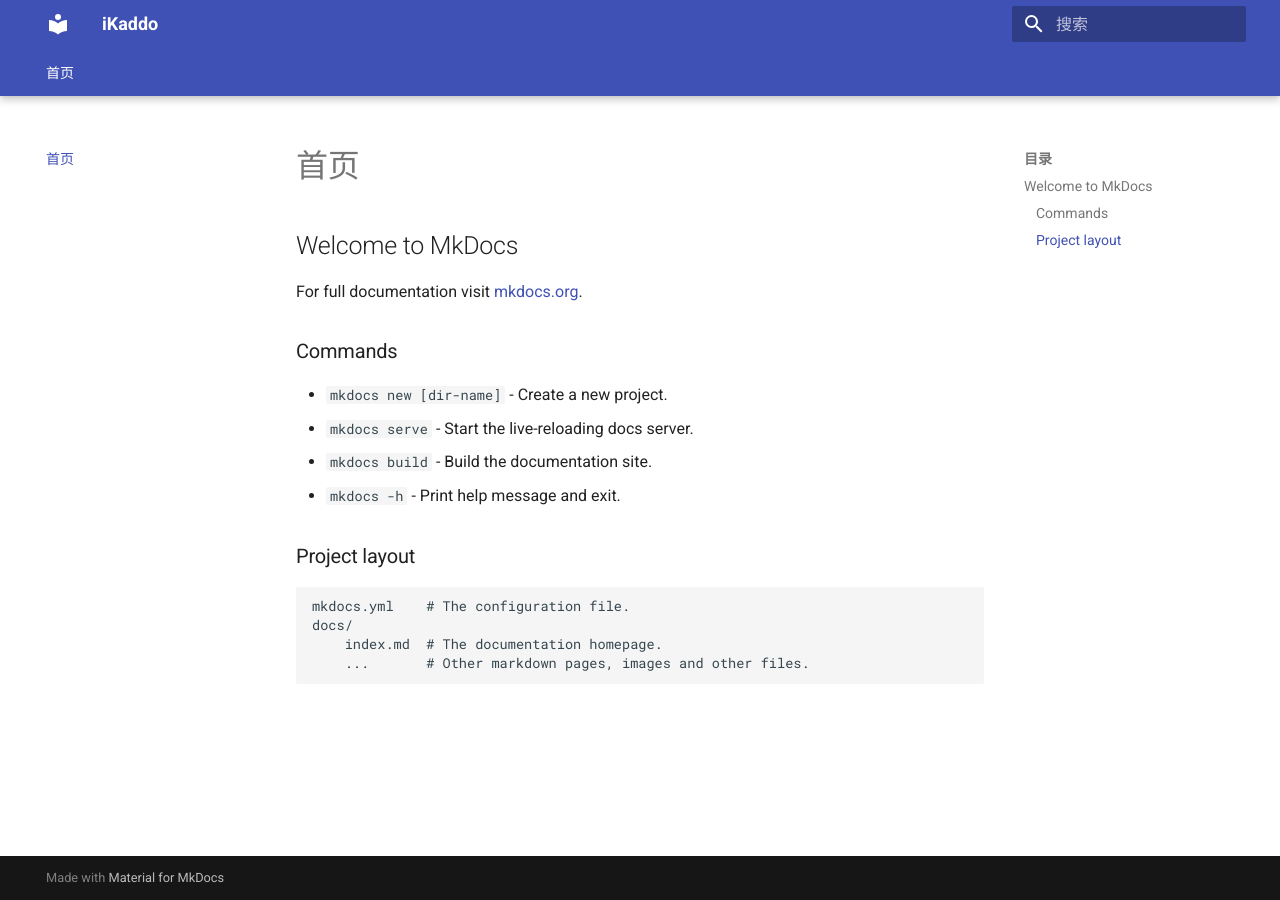
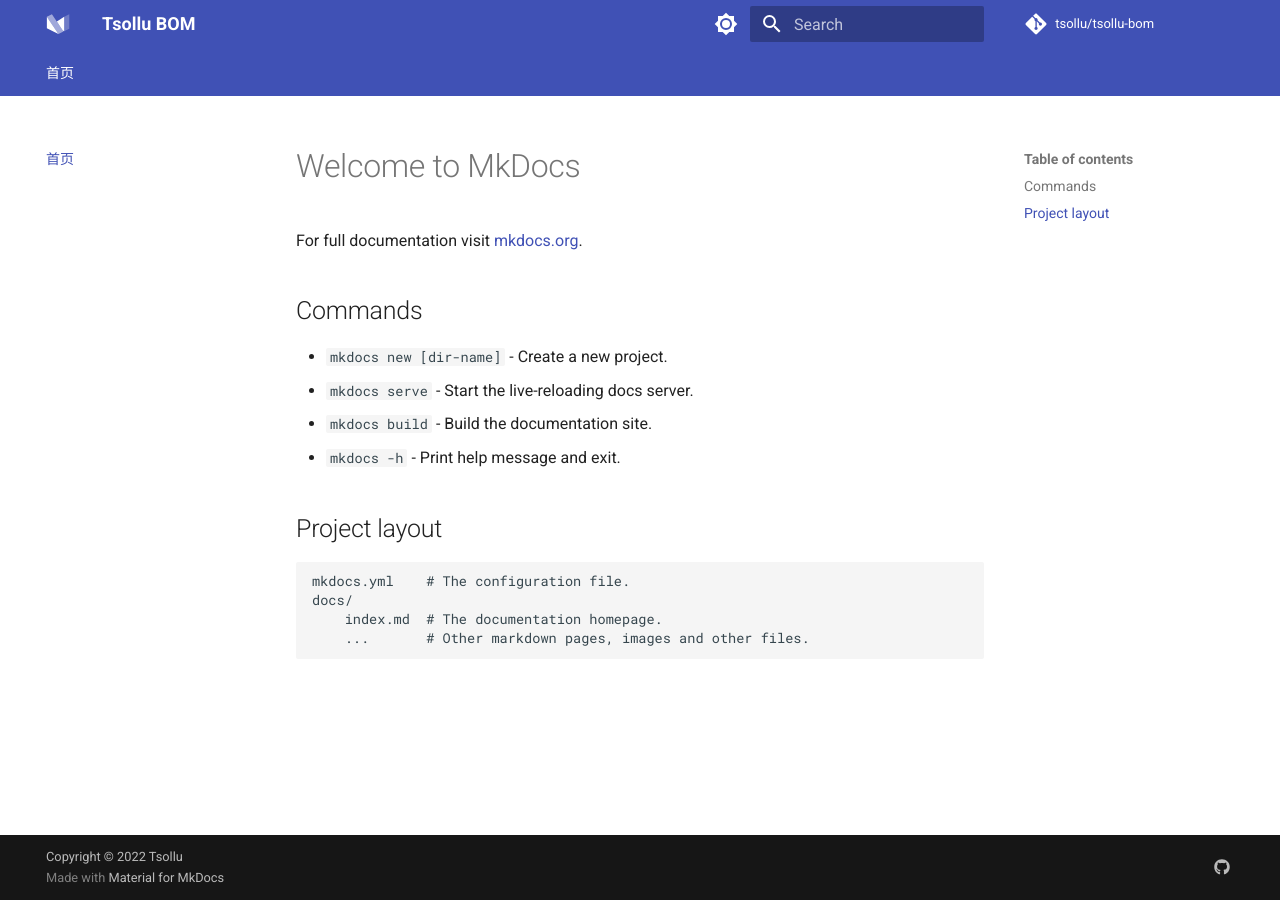
Before and after one commit to tsollu/tsollu-bom, an MkDocs documentation site: the page built from docs/index.md, in a window 1280 px wide. Built offline with MkDocs 1.6.1 and Material for MkDocs 9.7.7, drawn with Linux system fonts in a browser that asks for light colours; comment, search, counter and statistics services are not loaded.

Commit message:
Initial commit

```diff
--- a/mkdocs.yml
+++ b/mkdocs.yml
@@ -1,40 +1,132 @@
-site_name: iKaddo
+# Project information
+site_name: Tsollu BOM
+site_url: https://tsollu.github.io/tsollu-bom/
+site_author: Tsollu
+site_description: >-
+  Create a branded static site from a set of Markdown files to host the
+  documentation of your Open Source or commercial project
+# Repository
+repo_name: tsollu/tsollu-bom
+repo_url: https://github.com/tsollu/tsollu-bom
 
-# https://squidfunk.github.io/mkdocs-material
+# Copyright
+copyright: Copyright &copy; 2022 Tsollu
+
+# Configuration
 theme:
-    name: material
-    highlightjs: true
-    language: zh
-    hljs_languages:
-        - yaml
-        - rust
-    palette:
-        scheme: default
-        primary: indigo
-        accent: red
-    font:
-        text: Roboto
-        code: Roboto Mono
-    features:
-        - navigation.instant
-        - navigation.tracking
-        - navigation.tabs
-        - navigation.tabs.sticky
-        - navigation.sections
-        - navigation.expand
-        - header.autohide
+  name: material
 
+  # Static files
+  static_templates:
+    - 404.html
+
+  # Don't include MkDocs' JavaScript
+  include_search_page: false
+  search_index_only: true
+
+  # Default values, taken from mkdocs_theme.yml
+  language: en
+  features:
+    - content.code.annotate
+    # - content.tabs.link
+    - content.tooltips
+    # - header.autohide
+    # - navigation.expand
+    - navigation.indexes
+    # - navigation.instant
+    # - navigation.prune
+    - navigation.sections
+    - navigation.tabs
+    # - navigation.tabs.sticky
+    - navigation.top
+    - navigation.tracking
+    - search.highlight
+    - search.share
+    - search.suggest
+    - toc.follow
+    # - toc.integrate
+  palette:
+    - scheme: default
+      primary: indigo
+      accent: indigo
+      toggle:
+        icon: material/brightness-7
+        name: Switch to dark mode
+    - scheme: slate
+      primary: indigo
+      accent: indigo
+      toggle:
+        icon: material/brightness-4
+        name: Switch to light mode
+  font:
+    text: Roboto
+    code: Roboto Mono
+  favicon: assets/favicon.png
+  icon:
+    logo: logo
+
+# Plugins
 plugins:
-    - search
+  - search
+  - redirects:
+      redirect_maps:
+        changelog/insiders.md: insiders/changelog.md
+        conventions.md: philosophy.md
+        reference/abbreviations.md: reference/tooltips.md
+        reference/meta-tags.md: reference/index.md
+        reference/variables.md: https://mkdocs-macros-plugin.readthedocs.io/
+        sponsorship.md: insiders/index.md
+        upgrading.md: upgrade.md
+  - minify:
+      minify_html: true
 
+# Customization
+extra:
+  social:
+    - icon: fontawesome/brands/github
+      link: https://github.com/tsollu
+
+# Extensions
 markdown_extensions:
-    - abbr
-    - admonition
-    - attr_list
-    - toc:
-        permalink: "#"
-        baselevel: 2
-        separator: "_"
+  - abbr
+  - admonition
+  - attr_list
+  - def_list
+  - footnotes
+  - meta
+  - md_in_html
+  - toc:
+      permalink: true
+  - pymdownx.arithmatex:
+      generic: true
+  - pymdownx.betterem:
+      smart_enable: all
+  - pymdownx.caret
+  - pymdownx.details
+  - pymdownx.emoji:
+      emoji_generator: !!python/name:materialx.emoji.to_svg
+      emoji_index: !!python/name:materialx.emoji.twemoji
+  - pymdownx.highlight:
+      anchor_linenums: true
+  - pymdownx.inlinehilite
+  - pymdownx.keys
+  - pymdownx.magiclink:
+      repo_url_shorthand: true
+      user: tsollu
+      repo: mkdocs-material
+  - pymdownx.mark
+  - pymdownx.smartsymbols
+  - pymdownx.superfences:
+      custom_fences:
+        - name: mermaid
+          class: mermaid
+          format: !!python/name:pymdownx.superfences.fence_code_format
+  - pymdownx.tabbed:
+      alternate_style: true
+  - pymdownx.tasklist:
+      custom_checkbox: true
+  - pymdownx.tilde
 
+# Page tree
 nav:
   - '首页': 'index.md'
```
